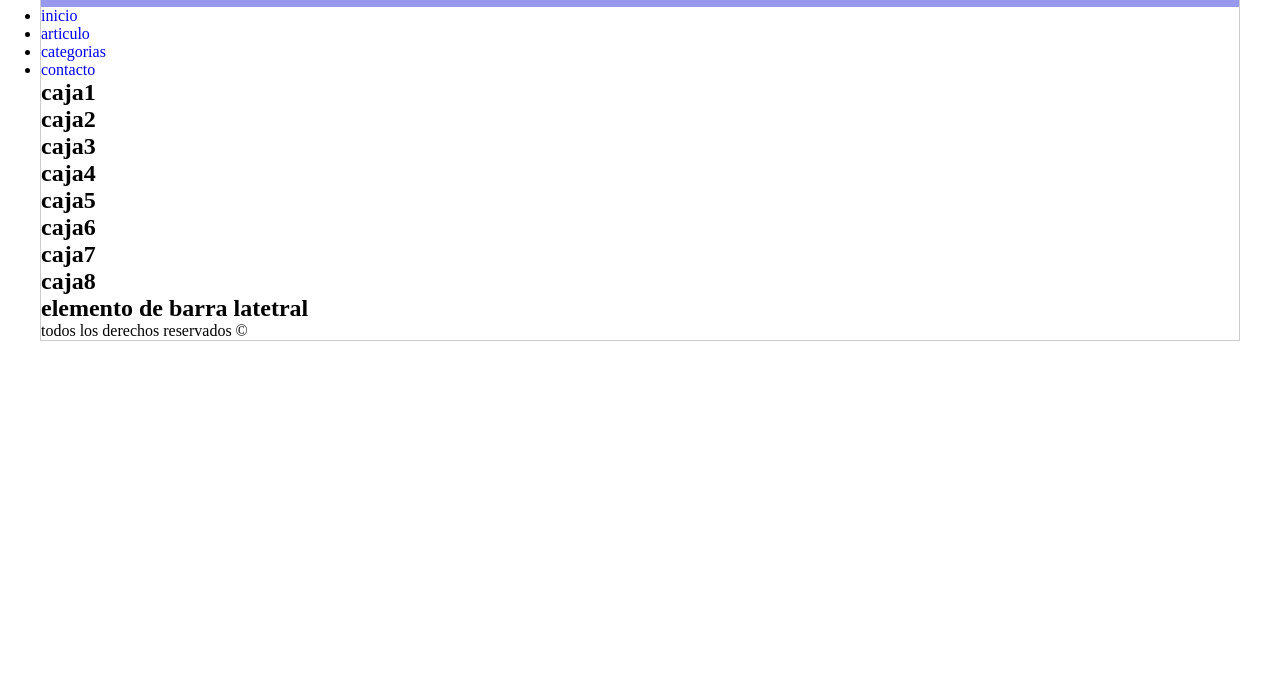
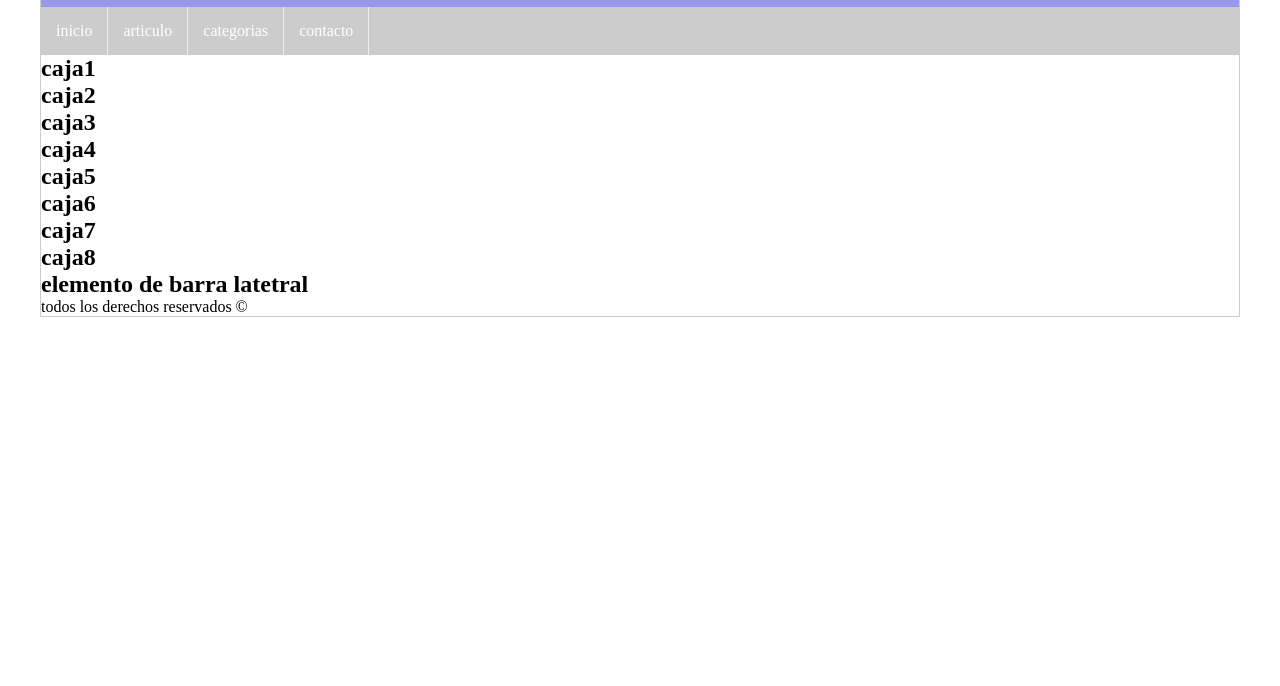
Before and after one commit to chris0315/mauqetacionwed, a plain HTML site: page 05-ejercicio/index.html in a window 1280 px wide. Shown: the part 114-800 px from the top of the page. Drawn offline with Linux system fonts and the light colour scheme.

Commit message:
agregando estilo al menu

```diff
--- a/05-ejercicio/index.html
+++ b/05-ejercicio/index.html
@@ -20,6 +20,7 @@
                 <li><a href="#">categorias</a></li>
                 <li><a href="#">contacto</a></li>
             </ul>
+            <div class="clearfic"></div>
         </nav>
         <section id="generar">
             <div class="caja">
--- a/05-ejercicio/style.css
+++ b/05-ejercicio/style.css
@@ -21,3 +21,34 @@
     text-align: center;
     line-height: 90px;
 }
+
+.clearfic {
+    float: none;
+    clear: both;
+}
+
+#nav_menu {
+    background: #cccccc;
+}
+
+#nav_menu ul li {
+    /* display: inline-block; */
+    display: block;
+    float: left;
+    border-right: 1px solid #eeeeee;
+}
+
+#nav_menu ul li a {
+    padding: 15px;
+    display: block;
+    color: #ffffff;
+}
+
+#nav_menu ul li:hover {
+    background: rgba(71, 71, 221, 0.555);
+    cursor: pointer;
+}
+
+#nav_menu ul li:hover a {
+    color: #444444;
+}
```
